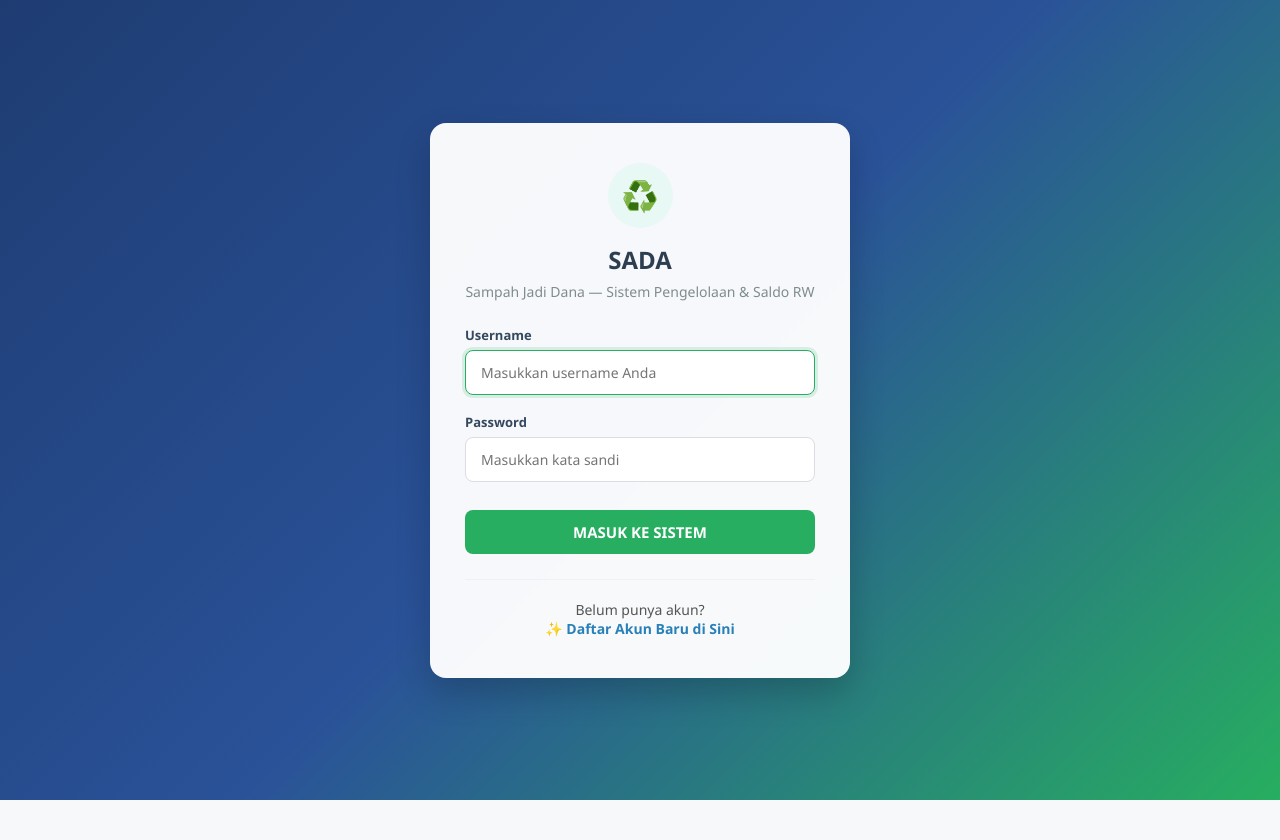
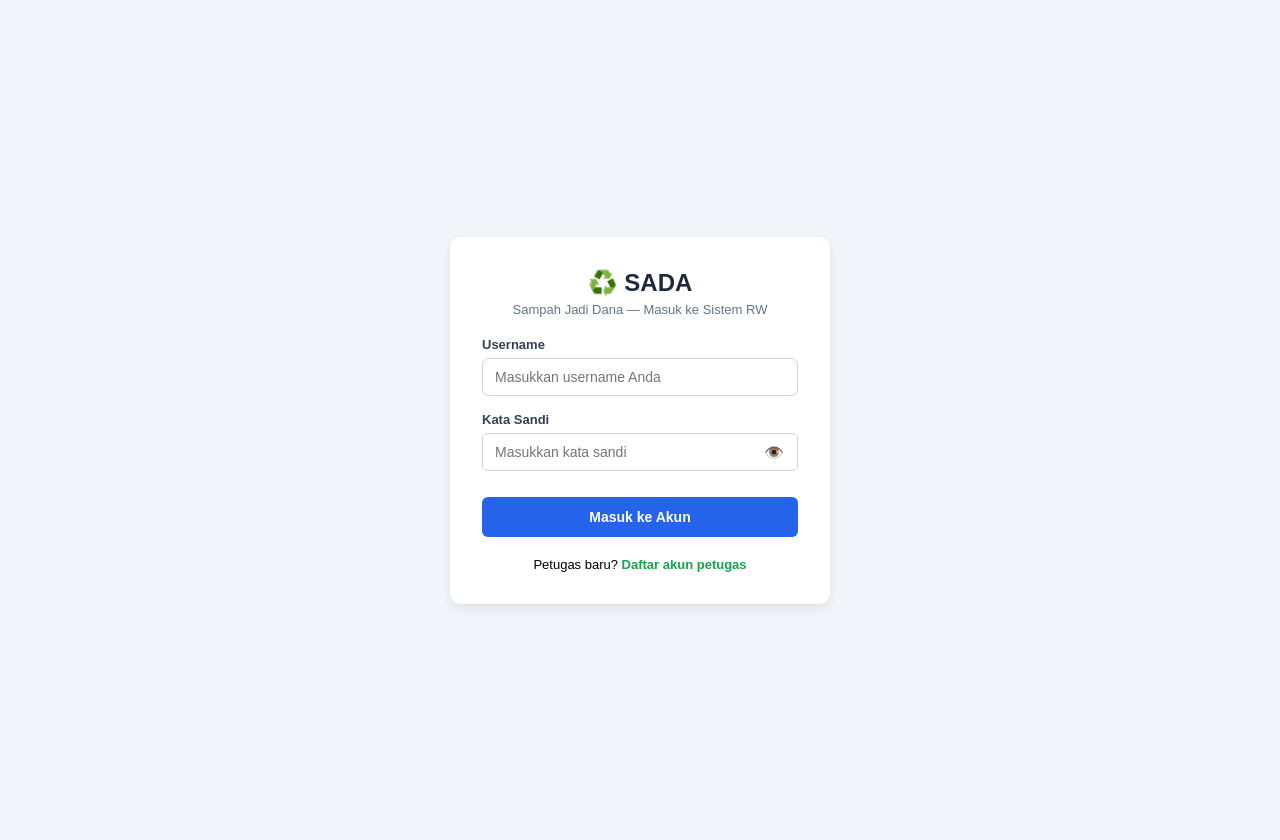
Before and after one commit to Aliansyah20/Bank-Sampah-Web, a Flask app: page /auth/login in a window 1280 px wide. Before the commit the page ends 800 px from the top, so only its background shows below. Run offline with Flask 3, Linux system fonts and the light colour scheme.

Commit message:
Update login.html

```diff
--- a/app/templates/auth/login.html
+++ b/app/templates/auth/login.html
@@ -2,106 +2,38 @@
 <html lang="id">
 <head>
     <meta charset="UTF-8">
-    <meta name="viewport" content="width=device-width, initial-scale=1.0, maximum-scale=1.0, user-scalable=no">
-    <title>Login - SADA (Sampah Jadi Dana)</title>
+    <meta name="viewport" content="width=device-width, initial-scale=1.0">
+    <title>Masuk - Sistem Bank Sampah SADA</title>
     <style>
-        * { box-sizing: border-box; margin: 0; padding: 0; font-family: 'Segoe UI', Tahoma, Geneva, Verdana, sans-serif; }
-        body {
-            min-height: 100vh;
-            display: flex;
-            align-items: center;
-            justify-content: center;
-            background: linear-gradient(135deg, #1e3c72 0%, #2a5298 50%, #27ae60 100%);
-            padding: 20px;
-        }
-        .login-card {
-            background: rgba(255, 255, 255, 0.96);
-            border-radius: 16px;
-            box-shadow: 0 15px 35px rgba(0, 0, 0, 0.2);
-            width: 100%;
-            max-width: 420px;
-            padding: 40px 35px;
-            text-align: center;
-        }
-        .brand-logo {
-            width: 65px;
-            height: 65px;
-            background: #e8f8f5;
-            color: #27ae60;
-            display: flex;
-            align-items: center;
-            justify-content: center;
-            border-radius: 50%;
-            font-size: 30px;
-            margin: 0 auto 15px;
-        }
-        .login-card h2 { color: #2c3e50; font-size: 24px; font-weight: 700; margin-bottom: 6px; }
-        .login-card p.subtitle { color: #7f8c8d; font-size: 14px; margin-bottom: 25px; }
+        body { font-family: Arial, sans-serif; background: #f1f5f9; display: flex; justify-content: center; align-items: center; min-height: 100vh; margin: 0; padding: 20px; }
+        .auth-card { background: white; padding: 32px; border-radius: 10px; box-shadow: 0 4px 10px rgba(0,0,0,0.08); width: 100%; max-width: 380px; box-sizing: border-box; }
+        .auth-card h2 { margin: 0 0 5px 0; color: #1e293b; text-align: center; }
+        .auth-card p { color: #64748b; font-size: 13px; text-align: center; margin: 0 0 20px 0; }
+        .form-group { margin-bottom: 16px; }
+        .form-group label { display: block; font-size: 13px; font-weight: bold; margin-bottom: 6px; color: #334155; }
+        .form-group input { width: 100%; padding: 10px 12px; border: 1px solid #cbd5e1; border-radius: 6px; font-size: 14px; box-sizing: border-box; }
 
-        .form-group { text-align: left; margin-bottom: 18px; }
-        .form-group label { display: block; font-size: 13px; font-weight: 600; color: #34495e; margin-bottom: 6px; }
-        .form-group input {
-            width: 100%;
-            padding: 12px 15px;
-            border: 1.5px solid #dcdde1;
-            border-radius: 8px;
-            font-size: 14px;
-            outline: none;
-            transition: all 0.3s ease;
-        }
-        .form-group input:focus { border-color: #27ae60; box-shadow: 0 0 0 3px rgba(39, 174, 96, 0.15); }
+        .password-field { position: relative; width: 100%; }
+        .password-field input { padding-right: 42px; }
+        .toggle-btn { position: absolute; right: 10px; top: 50%; transform: translateY(-50%); background: none; border: none; cursor: pointer; font-size: 16px; padding: 4px; color: #64748b; }
 
-        .btn-submit {
-            width: 100%;
-            background: #27ae60;
-            color: white;
-            padding: 12px;
-            border: none;
-            border-radius: 8px;
-            font-size: 15px;
-            font-weight: 700;
-            cursor: pointer;
-            margin-top: 10px;
-            transition: background 0.2s ease, transform 0.1s ease;
-        }
-        .btn-submit:hover { background: #219150; }
-        .btn-submit:active { transform: scale(0.99); }
-
-        .register-box {
-            margin-top: 25px;
-            padding-top: 20px;
-            border-top: 1px solid #edf2f7;
-            font-size: 14px;
-            color: #555;
-        }
-        .register-box a { color: #2980b9; font-weight: 700; text-decoration: none; }
-        .register-box a:hover { text-decoration: underline; }
-
-        /* Alert styling */
-        .alert {
-            padding: 10px 14px;
-            border-radius: 8px;
-            font-size: 13px;
-            margin-bottom: 20px;
-            text-align: left;
-        }
-        .alert-danger { background: #fde8e8; color: #c81e1e; border: 1px solid #f8b4b4; }
-        .alert-success { background: #def7ec; color: #03543f; border: 1px solid #bcf0da; }
-        .alert-info { background: #e1effe; color: #1e429f; border: 1px solid #b4c6fc; }
+        .btn-auth { width: 100%; background: #2563eb; color: white; border: none; padding: 12px; border-radius: 6px; font-size: 14px; font-weight: bold; cursor: pointer; margin-top: 10px; }
+        .btn-auth:hover { background: #1d4ed8; }
+        .alert { padding: 10px 14px; border-radius: 6px; margin-bottom: 15px; font-size: 13px; font-weight: bold; }
+        .alert-danger { background: #fee2e2; color: #991b1b; }
+        .alert-warning { background: #fef3c7; color: #92400e; }
+        .alert-success { background: #dcfce7; color: #166534; }
     </style>
 </head>
 <body>
+    <div class="auth-card">
+        <h2>♻️ SADA</h2>
+        <p>Sampah Jadi Dana — Masuk ke Sistem RW</p>
 
-    <div class="login-card">
-        <div class="brand-logo">♻️</div>
-        <h2>SADA</h2>
-        <p class="subtitle">Sampah Jadi Dana — Sistem Pengelolaan & Saldo RW</p>
-
-        <!-- Flash Messages -->
         {% with messages = get_flashed_messages(with_categories=true) %}
             {% if messages %}
-                {% for category, message in messages %}
-                    <div class="alert alert-{{ category }}">{{ message }}</div>
+                {% for cat, msg in messages %}
+                    <div class="alert alert-{{ cat }}">{{ msg }}</div>
                 {% endfor %}
             {% endif %}
         {% endwith %}
@@ -109,22 +41,36 @@
         <form action="/auth/login" method="POST">
             <div class="form-group">
                 <label>Username</label>
-                <input type="text" name="username" placeholder="Masukkan username Anda" required autofocus>
+                <input type="text" name="username" placeholder="Masukkan username Anda" required>
             </div>
 
             <div class="form-group">
-                <label>Password</label>
-                <input type="password" name="password" placeholder="Masukkan kata sandi" required>
+                <label>Kata Sandi</label>
+                <div class="password-field">
+                    <input type="password" id="loginPassword" name="password" placeholder="Masukkan kata sandi" required>
+                    <button type="button" class="toggle-btn" onclick="togglePasswordVisibility('loginPassword', this)" title="Tampilkan/Sembunyikan">👁️</button>
+                </div>
             </div>
 
-            <button type="submit" class="btn-submit">MASUK KE SISTEM</button>
+            <button type="submit" class="btn-auth">Masuk ke Akun</button>
         </form>
 
-        <div class="register-box">
-            Belum punya akun? <br>
-            <a href="/auth/register">✨ Daftar Akun Baru di Sini</a>
+        <div style="text-align: center; margin-top: 20px; font-size: 13px;">
+            Petugas baru? <a href="/auth/register" style="color: #16a34a; text-decoration: none; font-weight: bold;">Daftar akun petugas</a>
         </div>
     </div>
 
+    <script>
+        function togglePasswordVisibility(inputId, btn) {
+            const input = document.getElementById(inputId);
+            if (input.type === "password") {
+                input.type = "text";
+                btn.textContent = "🙈";
+            } else {
+                input.type = "password";
+                btn.textContent = "👁️";
+            }
+        }
+    </script>
 </body>
 </html>
```
